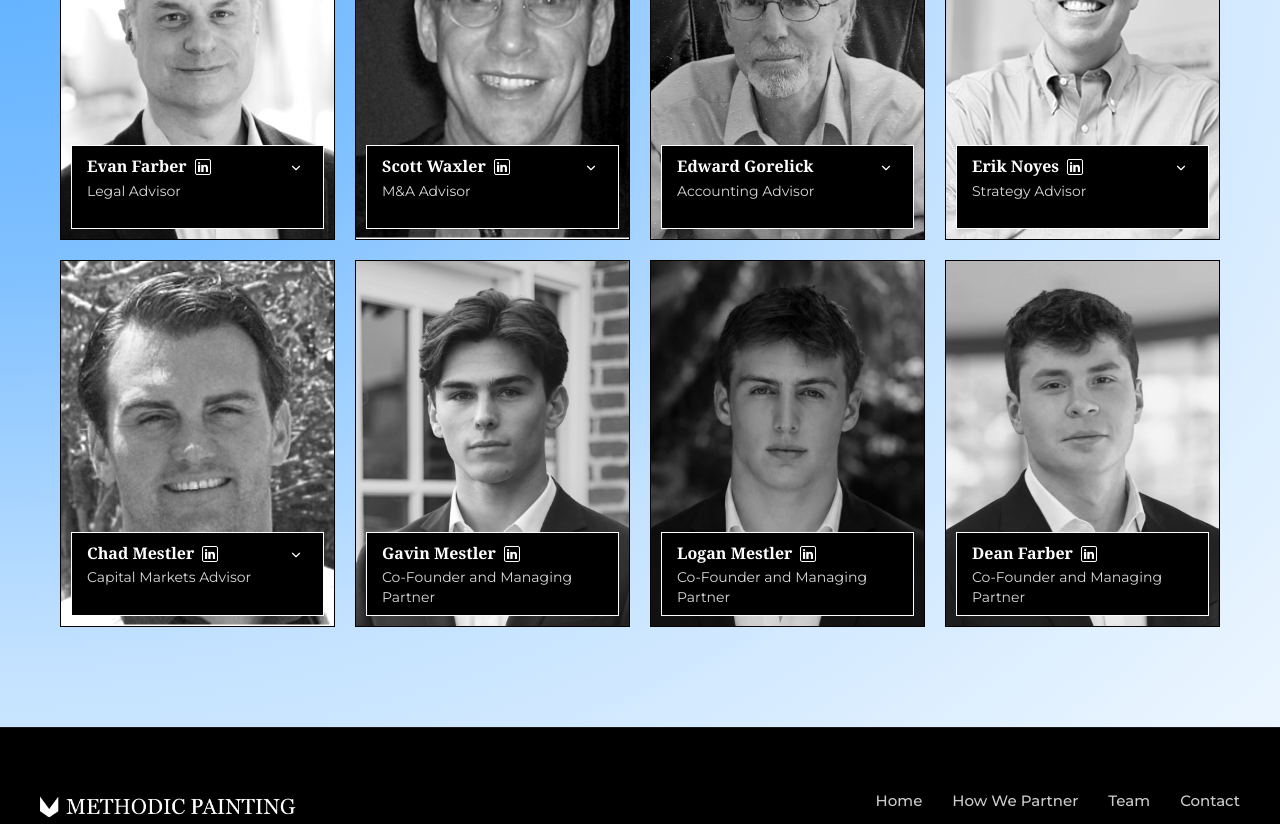
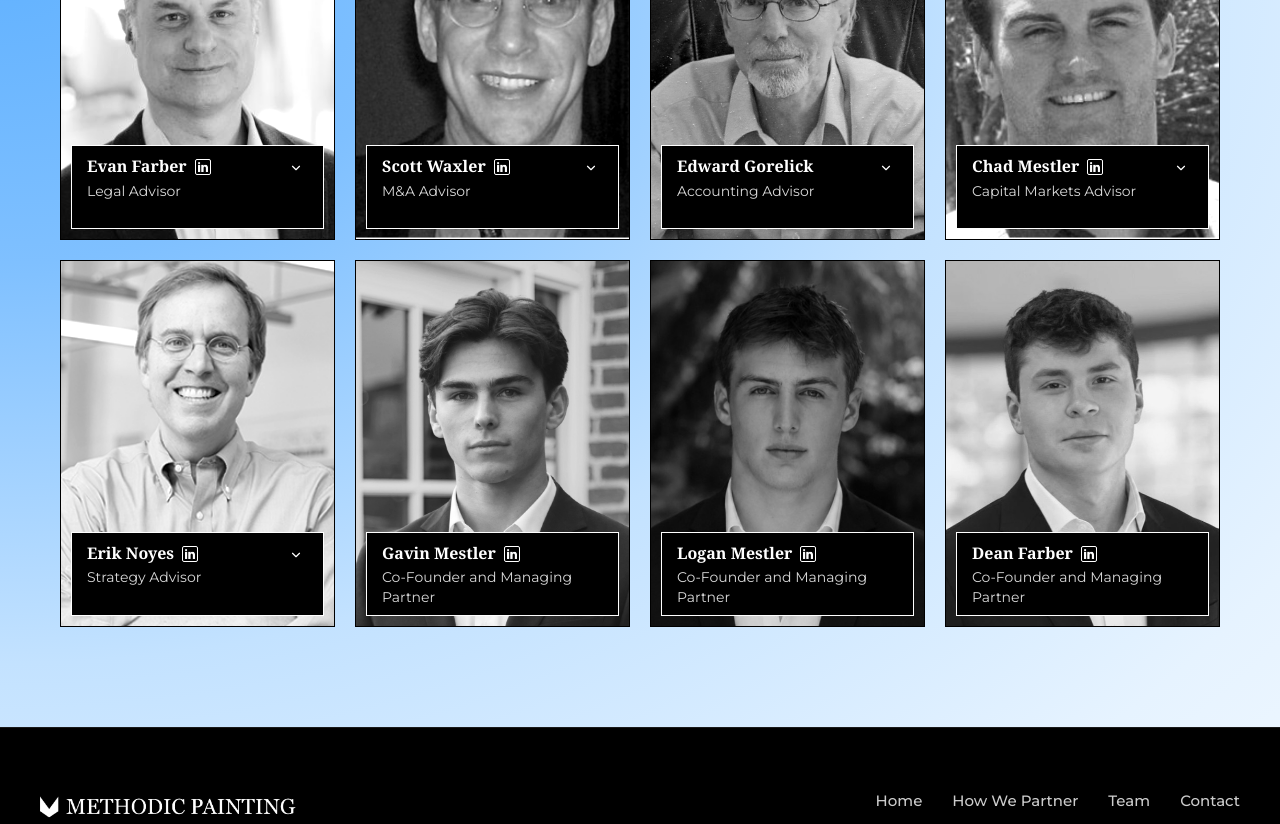
Before and after one commit to gkmestler/methodicpaintingsitemain, a Next.js app: page /team in a window 1280 px wide. Shown: the part 1480-2304 px from the top of the page. Built offline with nearby package versions, Linux system fonts and the light colour scheme.

Commit message:
Swap Chad Mestler and Erik Noyes in team order

```diff
--- a/data/team.ts
+++ b/data/team.ts
@@ -79,6 +79,15 @@ export const team: TeamMember[] = [
     focus: 10,
   },
   {
+    name: 'Chad Mestler',
+    title: 'Capital Markets Advisor',
+    bio: 'Founder of Helvetica Group, a real estate investment and private lending firm he has led since 2001. An attorney and licensed broker with nearly 30 years in hard money lending and capital markets, he brings the financing expertise behind every deal.',
+    image: '/images/team/chad-mestler.jpg',
+    zoom: 1,
+    focus: 0,
+    linkedin: 'https://www.linkedin.com/in/chadmestler/',
+  },
+  {
     name: 'Erik Noyes',
     title: 'Strategy Advisor',
     bio: 'Director of The Generator AI Lab and Professor of Entrepreneurship at Babson College, named one of the 50 best undergraduate business professors in the country by Poets&Quants.',
@@ -86,15 +95,6 @@ export const team: TeamMember[] = [
     zoom: 1.2,
     focus: 10,
     linkedin: 'https://www.linkedin.com/in/erik-noyes-40b1b73/',
-  },
-  {
-    name: 'Chad Mestler',
-    title: 'Capital Markets Advisor',
-    bio: 'Founder of Helvetica Group, a real estate investment and private lending firm he has led since 2001. An attorney and licensed broker with nearly 30 years in hard money lending and capital markets, he brings the financing expertise behind every deal.',
-    image: '/images/team/chad-mestler.jpg',
-    zoom: 1,
-    focus: 0,
-    linkedin: 'https://www.linkedin.com/in/chadmestler/',
   },
   {
     name: 'Gavin Mestler',
```
